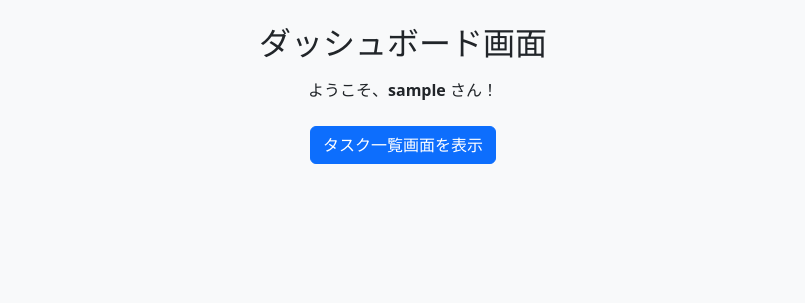
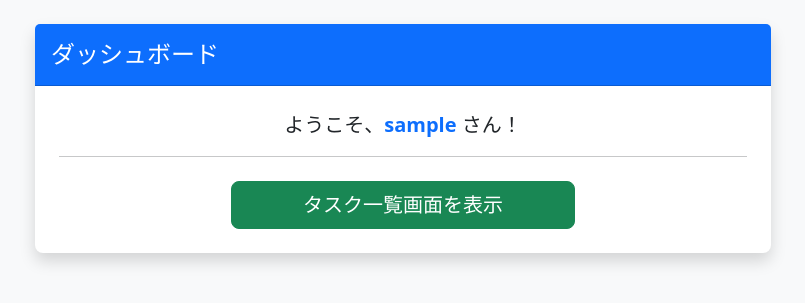
Before and after one commit to konnitiwa2026/task-app, a Flask app: page /dashboard in a window 1280 px wide. Shown: the part 56-359 px from the top of the page, without its empty margins (237-1042 px from the left). Run offline with Flask 3, Linux system fonts and the light colour scheme; the visitor is signed in with stand-in values (Sample User, id 1).

Commit message:
Initial commit

```diff
--- a/templates/dashboard.html
+++ b/templates/dashboard.html
@@ -3,11 +3,23 @@
 {% block title %}ダッシュボード - タスク管理システム{% endblock %}
 
 {% block content %}
-<div class="text-center mt-4">
-    <h2>ダッシュボード画面</h2>
-    <p class="mt-3">ようこそ、<strong>{{ session.get('user') }}</strong> さん！</p>
-    <div class="mt-4">
-        <a href="/tasks" class="btn btn-primary">タスク一覧画面を表示</a>
+<div class="row justify-content-center mt-4">
+    <div class="col-md-8">
+        <!-- Bootstrap の Card コンポーネント -->
+        <div class="card shadow border-0 rounded-3">
+            <div class="card-header bg-primary text-white p-3">
+                <h4 class="m-0">ダッシュボード</h4>
+            </div>
+            <div class="card-body p-4 text-center">
+                <p class="fs-5">ようこそ、<strong class="text-primary">{{ session.get('user') }}</strong> さん！</p>
+                <hr>
+                <div class="d-grid gap-2 col-md-6 mx-auto mt-4">
+                    <a href="/tasks" class="btn btn-success btn-lg">
+                        タスク一覧画面を表示
+                    </a>
+                </div>
+            </div>
+        </div>
     </div>
 </div>
 {% endblock %}
```
